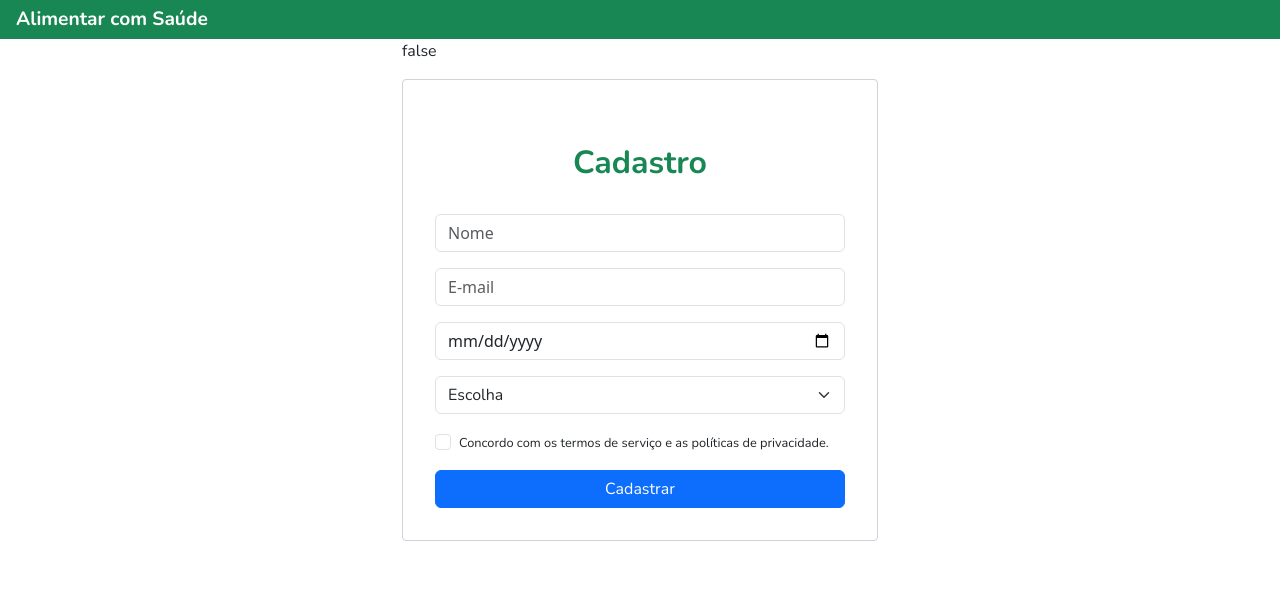
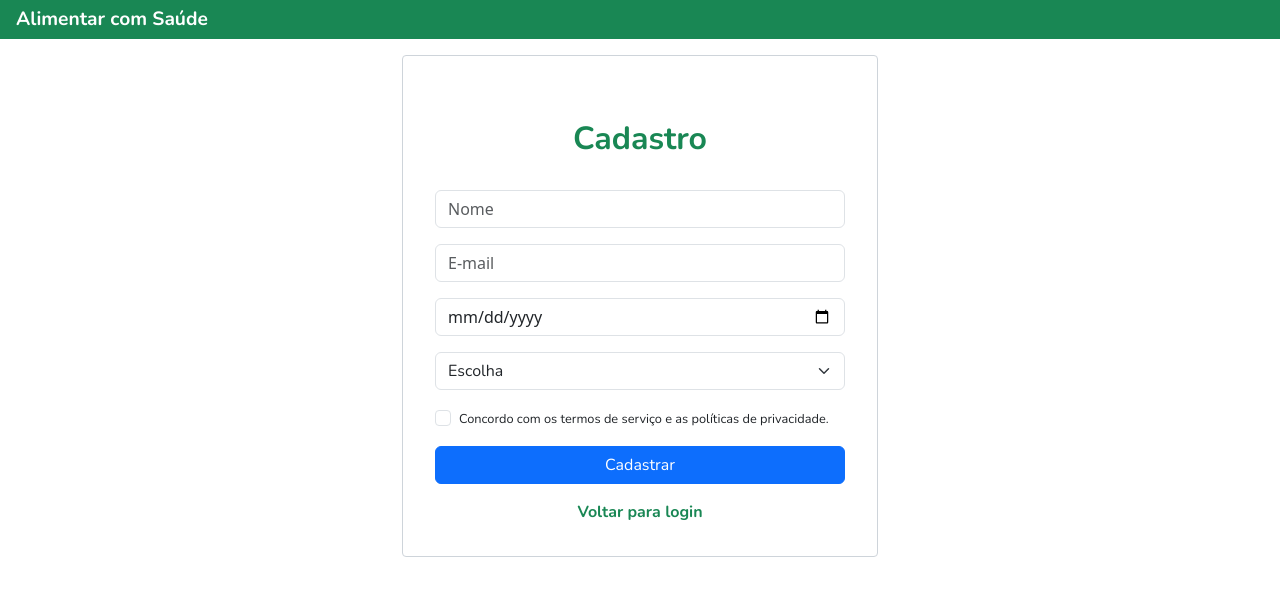
Before and after one commit to mozelli/alimentarcomsaude, a Next.js app: page /signup in a window 1280 px wide. Shown: the top 596 px of the page. Built offline with nearby package versions, Linux system fonts and the light colour scheme.

Commit message:
create signup page

```diff
--- a/app/signup/page.tsx
+++ b/app/signup/page.tsx
@@ -1,6 +1,7 @@
 'use client';
 import styles from './signup.module.scss'
 import { useState } from 'react';
+import Link from 'next/link';
 
 const SignUp = () => {
 
@@ -15,18 +16,9 @@ const SignUp = () => {
         setAgreeTerms(!agreeTerms);
     }
 
-    const dataHandle = (event: any) => {
+    const formHandle = (event: any) => {
         event.preventDefault();
-        if(name === '' || email === '' || gender === '' || birthday === '' || agreeTerms === false) {
-            setShow(false);
-            return false;
-        } else {
-            setShow(true);
-            console.log({
-                name,email,gender,birthday,agreeTerms
-            });
-            return true;
-        }
+        console.log({name, email, gender, birthday, agreeTerms});
     }
 
     return (
@@ -46,14 +38,13 @@ const SignUp = () => {
             </header>
             <section className={ styles.subscribe }>
                 <div className="container">
-                    {name + email + gender + birthday + agreeTerms}
-                    <div className={ styles.singupFormulary }>
+                    <form className={ styles.singupFormulary } onSubmit={formHandle}>
                         <div className="row justify-content-center p-3">
                             <div className="col-12">
                                 <h2 className={ styles.formTitle }>Cadastro</h2>
                             </div>
                             <div className="alert alert-danger" role="alert" hidden={show}>
-                                Você deve preencher todos os campos do forulário e aceitar os termos!
+                                Você deve aceitar os termos de política e privacidade!
                             </div>
                             <div className="col-12">
                                 <div className="col mb-3">
@@ -64,15 +55,17 @@ const SignUp = () => {
                                         onChange={ (e) => setName(e.target.value) }
                                         className="form-control"
                                         placeholder='Nome'
+                                        required
                                     />
                                 </div>
                                 <div className="col mb-3">
                                     <input
-                                        type="text"
+                                        type="email"
                                         value={email} onChange={ (e) => setEmail(e.target.value) }
                                         aria-label="email"
                                         className="form-control"
                                         placeholder='E-mail'
+                                        required
                                     />
                                 </div>
                                 <div className="col mb-3">
@@ -82,6 +75,8 @@ const SignUp = () => {
                                         aria-label="Data de nascimento"
                                         className='form-control'
                                         placeholder='Data de nascimento'
+                                        min="2005-12-20"
+                                        required
                                     />
                                 </div>
                                 <div className="col mb-3">
@@ -90,6 +85,7 @@ const SignUp = () => {
                                         aria-label="Gênero"
                                         value={ gender }
                                         onChange={ (e) => setGender(e.target.value) }
+                                        required
                                         >
                                         <option defaultValue={""}>Escolha</option>
                                         <option value="masculino">Masculino</option>
@@ -105,18 +101,23 @@ const SignUp = () => {
                                             value= "terms"
                                             name='agreeTerms'
                                             id="agreeTerms"
-                                            onChange={() => Terms} />
+                                            onChange={() => Terms()}
+                                            required
+                                            />
                                         <label className="form-check-label" htmlFor="agreeTerms">
                                             Concordo com os termos de serviço e as políticas de privacidade.
                                         </label>
                                         </div>
                                     </div>
                                 <div className="col d-grid">
-                                    <button className='btn btn-primary' onClick={() => dataHandle}>Cadastrar</button>
+                                    <button type='submit' className='btn btn-primary'>Cadastrar</button>
+                                </div>
+                                <div className="col mt-3 text-center">
+                                    <Link href={"/login"} className={ styles.backToLogin }>Voltar para login</Link>
                                 </div>
                             </div>
                         </div>
-                    </div>
+                    </form>
                 </div>
             </section>
         </div>
--- a/app/signup/signup.module.scss
+++ b/app/signup/signup.module.scss
@@ -31,6 +31,11 @@
             label {
                 font-size: .8rem;
             }
+            a.backToLogin {
+                text-decoration: none;
+                color: var(--bs-green);
+                font-weight: 600;
+            }
         }
     }
 }
```
